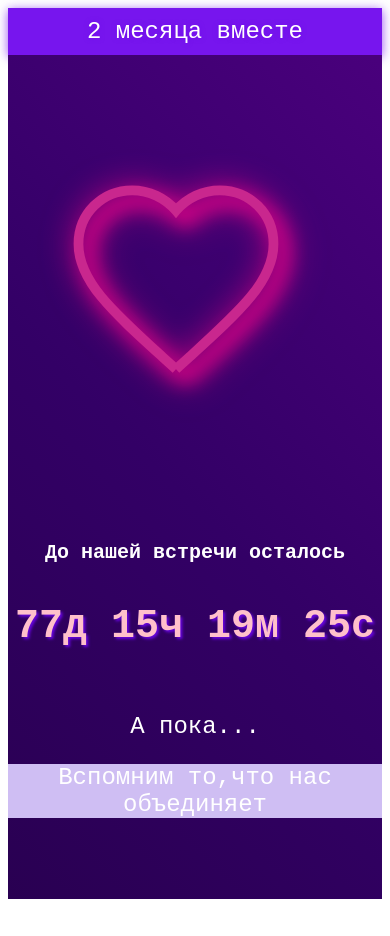
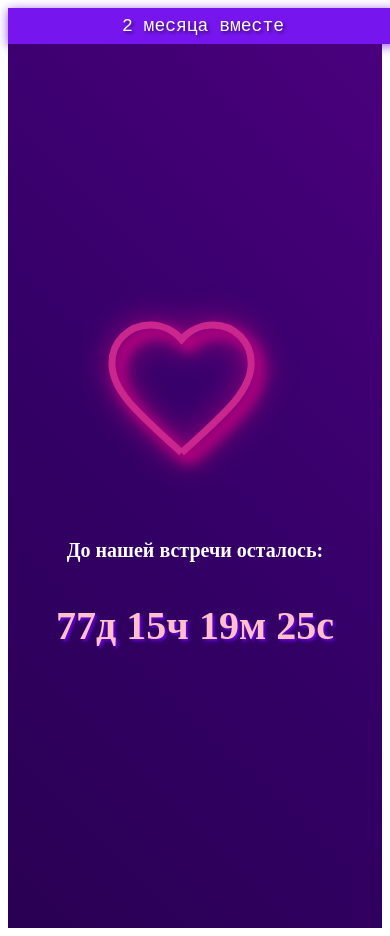
Before and after one commit to Koshkinkhost/mysite, a plain HTML site: page index.html in a window 390 px wide. Both pictures are taken after a click on the element "Нажми на меня, Алёнка!". Before the commit the page ends 907 px from the top, so only its background shows below. Drawn offline with Linux system fonts and the light colour scheme.

Commit message:
Update index.html
Signed-off-by: Борис <102375597+Koshkinkhost@users.noreply.github.com>

```diff
--- a/index.html
+++ b/index.html
@@ -8,16 +8,14 @@
     <style>
         .body_container {
             display: flex;
+            flex-direction: column;
+            justify-content: center;
+            align-items: center;
             height: 100vh;
-            justify-content: center;
-            flex-direction: column;
-            align-items: center;
-            background-color: black;
             background: linear-gradient(45deg, #000000, #1a0033, #330066, #660099, #9900cc, #cc00ff);
             background-size: 600% 600%;
             animation: gradientAnimation 10s ease infinite;
-            width: 100%;
-            font-family: 'Courier New', Courier, monospace;
+            padding: 20px;
         }
 
         @keyframes gradientAnimation {
@@ -32,8 +30,29 @@
             }
         }
 
+        header {
+            width: 100%;
+            background-color: rgba(109, 4, 237, 0.929);
+            padding: 10px;
+            text-align: center;
+            color: white;
+            font-size: 20px;
+            font-family: 'Courier New', Courier, monospace;
+            text-shadow: 2px 2px 3px rgba(0, 0, 0, 0.5);
+            box-shadow: 0px 2px 10px rgba(109, 4, 237, 0.7);
+        }
+
+        .for_heart {
+            display: flex;
+            flex-direction: column;
+            justify-content: center;
+            align-items: center;
+            margin-top: 20px;
+        }
+
         svg {
-            width: 30vw;
+            width: 70vw;
+            max-width: 300px;
             height: auto;
             cursor: pointer;
             filter: drop-shadow(0px 0px 15px rgba(253, 3, 140, 0.7));
@@ -83,122 +102,18 @@
             text-align: center;
         }
 
-        .for_heart {
-            border-radius: 10px;
-            opacity: 1;
-            transition: background-color 1s ease-in-out;
-            padding: 20px;
-            margin: 10px;
-            width: auto;
-            display: flex;
-            justify-content: center;
-            align-items: center;
-            flex-direction: column;
-        }
-
-        .for_heart p {
-            color: white;
-            font-family: 'Courier New', Courier, monospace;
-            align-self: center;
-            width: 100%;
-            margin-left: 40px;
-        }
-
-        .for_heart_hide {
-            background-color: rgba(1, 0, 0, 0);
-        }
-
-        header {
-            width: 100%;
-            background-color: rgba(109, 4, 237, 0.929);
-            padding: 10px 0;
-            text-align: center;
-            box-shadow: 0px 2px 10px rgba(109, 4, 237, 0.7);
-            color: white;
-            font-size: 24px;
-            font-family: 'Courier New', Courier, monospace;
-            text-shadow: 2px 2px 3px rgba(0, 0, 0, 0.5);
-            animation: pulse 2s infinite;
-        }
-
-        @keyframes pulse {
-            0% {
-                text-shadow: 0 0 5px rgba(109, 4, 237, 0.5);
-            }
-            50% {
-                text-shadow: 0 0 20px rgba(109, 4, 237, 1);
-            }
-            100% {
-                text-shadow: 0 0 5px rgba(109, 4, 237, 0.5);
-            }
-        }
-
-        .common {
-            text-align: center;
-            font-size: 24px;
-            color: rgb(255, 255, 255);
-            width: 100%;
-            background-color: rgb(207, 190, 243);
-            transition: background-color 0.3s;
-        }
-
-        .common:hover {
-            background-color: rgb(178, 149, 223);
-        }
-
         @media (max-width: 600px) {
-            .timer {
-                font-size: 20px;
-            }
-
-            .meet {
-                color: rgb(214, 94, 140);
-                font-family: 'Courier New', Courier, monospace;
-                font-size: 30px;
-                text-shadow: 2px 2px 3px rgba(109, 4, 237, 0.929);
-            }
-
-            .button {
-                padding: 8px 16px;
-                font-size: 0.9rem;
+            header {
+                font-size: 18px;
+                padding: 8px;
             }
 
             svg {
-                width: 70vw;
-            }
-
-            .for_heart {
-                padding: 15px;
-            }
-
-            #timerText {
-                font-size: 30px;
-            }
-        }
-
-        @media (min-width: 1024px) {
-            body {
-                height: 100vh;
-            }
-
-            svg {
-                width: 15vw;
+                width: 50vw;
             }
 
             .timer {
-                font-size: 32px;
-            }
-
-            .button {
-                font-size: 1.2rem;
-            }
-
-            .for_heart {
-                max-width: 600px;
-            }
-
-            #timerText {
-                font-size: 40px;
+                font-size: 20px;
             }
         }
     </style>
@@ -209,7 +124,7 @@
         2 месяца вместе
     </header>
     <div class="body_container">
-        <div id="container" class="for_heart">
+        <div class="for_heart">
             <p id="hiText">Нажми на меня, Алёнка!</p>
             <svg id="heart-svg" viewBox="0 0 28 28">
                 <path
@@ -217,29 +132,21 @@
             </svg>
         </div>
 
-        <h1></h1>
         <div class="timer" id="countdown">
-            <p>До нашей встречи осталось</p>
+            <p>До нашей встречи осталось:</p>
             <p id="timerText" style="color:pink;font-size: 40px; text-shadow: 2px 2px 3px rgba(109, 4, 237, 0.929);">
             </p>
         </div>
-        <p style="font-size: 24px;color:white;">А пока...</p>
-        <div class="common">
-            Вспомним то,что нас объединяет
-        </div>
     </div>
+
     <script>
         const heartPath = document.querySelector('#heart-svg path');
-        const container = document.getElementById('container');
-        const countdown = document.getElementById('countdown');
-        const clickText = document.getElementById('hiText');
         const timer = document.getElementById('timerText');
         const nextMeetDate = new Date("2024-12-20T00:00:00").getTime();
 
         document.getElementById('hiText').addEventListener('click', function () {
             heartPath.classList.add('draw');
-            container.classList.toggle("for_heart_hide");
-            clickText.style.display = 'none';
+            this.style.display = 'none';
             timer.style.display = 'block';
             updateTimer();
             setInterval(updateTimer, 1000);
```
